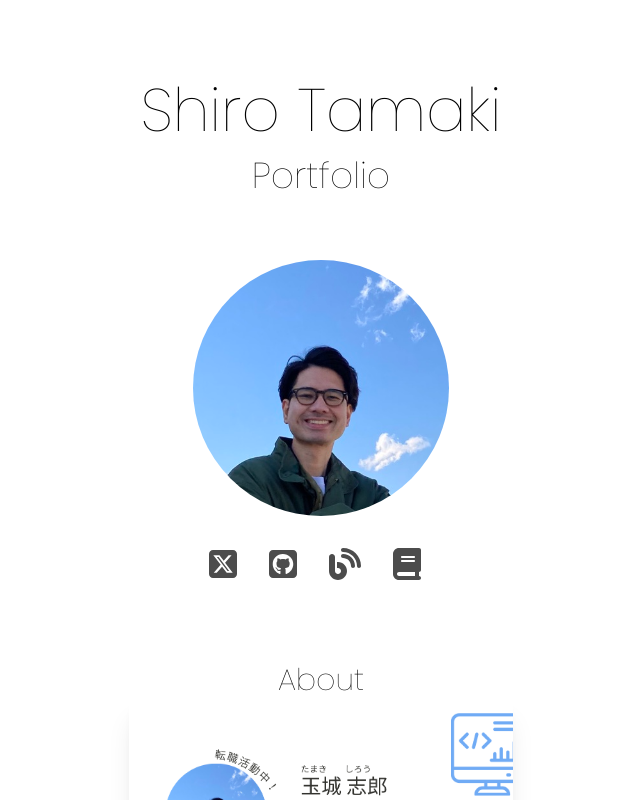
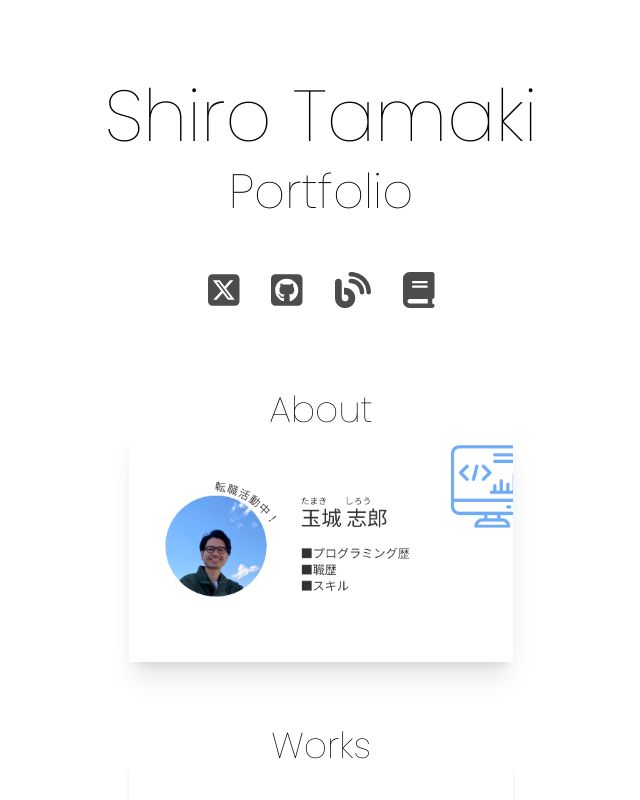
Before and after one commit to shirotamaki/shirotamaki-portfolio, a Nuxt app: page / in a window 1280 px wide. Shown: the top 800 px of the page, without its empty margins (319-959 px from the left). Built offline with nearby package versions, Linux system fonts and the light colour scheme.

Commit message:
フォントサイズ、MyPhotoの配置を修正

```diff
--- a/components/Header.vue
+++ b/components/Header.vue
@@ -1,12 +1,12 @@
 <template>
   <header>
-    <div class="grid justify-items-center my-16 font-Poppins">
+    <div class="grid justify-items-center mt-16 my-10 font-Poppins">
       <NuxtLink to="/">
-        <h1 class="sm:text-6xl text-5xl hover:opacity-50 transition-all duration-100 mb-4">
+        <h1 class="sm:text-7xl text-5xl hover:opacity-50 transition-all duration-100 mb-4">
           Shiro Tamaki
         </h1>
       </NuxtLink>
-      <h2 class="sm:text-4xl text-3xl">Portfolio</h2>
+      <h2 class="sm:text-5xl text-3xl">Portfolio</h2>
     </div>
   </header>
 </template>
--- a/components/MyPhoto.vue
+++ b/components/MyPhoto.vue
@@ -3,7 +3,7 @@
     <img
       src="~/assets/images/myphoto.png"
       alt="My Photo"
-      class="rounded-full sm:size-64 size-48 mb-4"
+      class="rounded-full sm:size-48 size-36 mb-4"
     />
   </div>
 </template>
--- a/components/SocialLinks.vue
+++ b/components/SocialLinks.vue
@@ -45,7 +45,7 @@ a {
 
 .icon-style {
   color: #4c4c4c;
-  font-size: 32px;
+  font-size: 36px;
   margin: 16px;
 }
 </style>
--- a/pages/about.vue
+++ b/pages/about.vue
@@ -1,5 +1,6 @@
 <template>
   <div class="grid justify-items-center">
+    <MyPhoto />
     <div class="mb-4">
       <img
         src="~/assets/images/business_card_profile.png"
--- a/pages/index.vue
+++ b/pages/index.vue
@@ -1,19 +1,18 @@
 <template>
   <div class="grid justify-items-center">
     <section>
-      <MyPhoto />
       <SocialLinks />
     </section>
     <section class="mt-16 grid justify-items-center">
-      <h2 class="font-Poppins sm:text-3xl text-2xl">About</h2>
+      <h2 class="font-Poppins sm:text-4xl text-2xl">About</h2>
       <About />
     </section>
     <section class="mt-16 grid justify-items-center">
-      <h2 class="font-Poppins sm:text-3xl text-2xl">Works</h2>
+      <h2 class="font-Poppins sm:text-4xl text-2xl">Works</h2>
       <Work />
     </section>
     <section class="mt-16 grid justify-items-center">
-      <h2 class="font-Poppins sm:text-3xl text-2xl mb-4">Talks</h2>
+      <h2 class="font-Poppins sm:text-4xl text-2xl mb-4">Talks</h2>
       <Talk />
     </section>
   </div>
```
